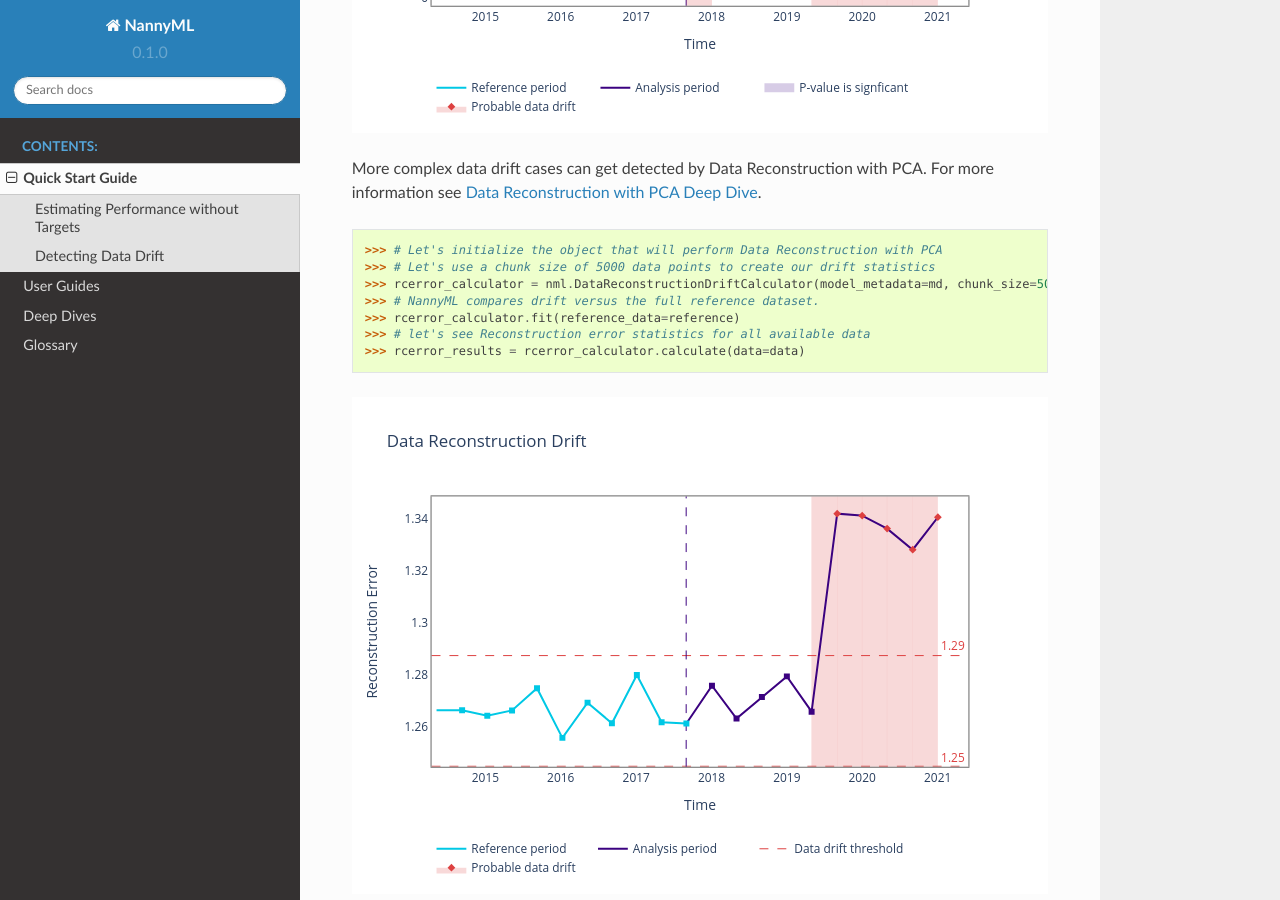
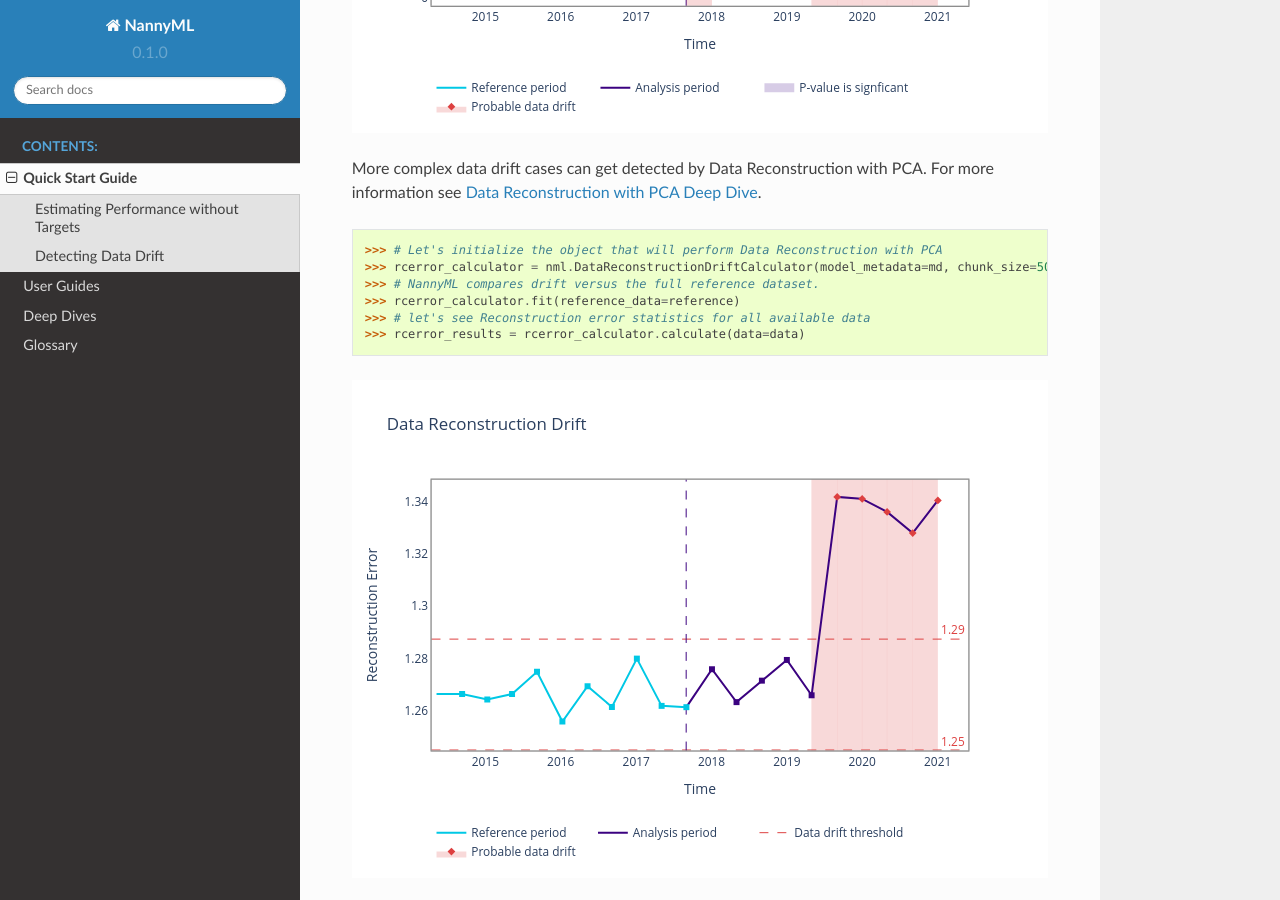
Before and after one commit to NannyML/nannyml, a Sphinx documentation site: the page built from docs/quick.rst, in a window 1280 px wide and 900 px high, scrolled down 7458 px. Built offline with Sphinx 7.4.7 and the Read the Docs theme 2.0.0, drawn with Linux system fonts in a browser that asks for light colours; pages that are not in the unit, such as notebooks, are missing from menus.

Commit message:
Fix minor quickstart issuess

```diff
--- a/docs/quick.rst
+++ b/docs/quick.rst
@@ -174,7 +174,6 @@ see :ref:`Data Reconstruction with PCA Deep Dive<data-reconstruction-pca>`.
 .. code-block:: python
 
     >>> # Let's initialize the object that will perform Data Reconstruction with PCA
-    >>> # Let's use a chunk size of 5000 data points to create our drift statistics
     >>> rcerror_calculator = nml.DataReconstructionDriftCalculator(model_metadata=md, chunk_size=5000)
     >>> # NannyML compares drift versus the full reference dataset.
     >>> rcerror_calculator.fit(reference_data=reference)
```
